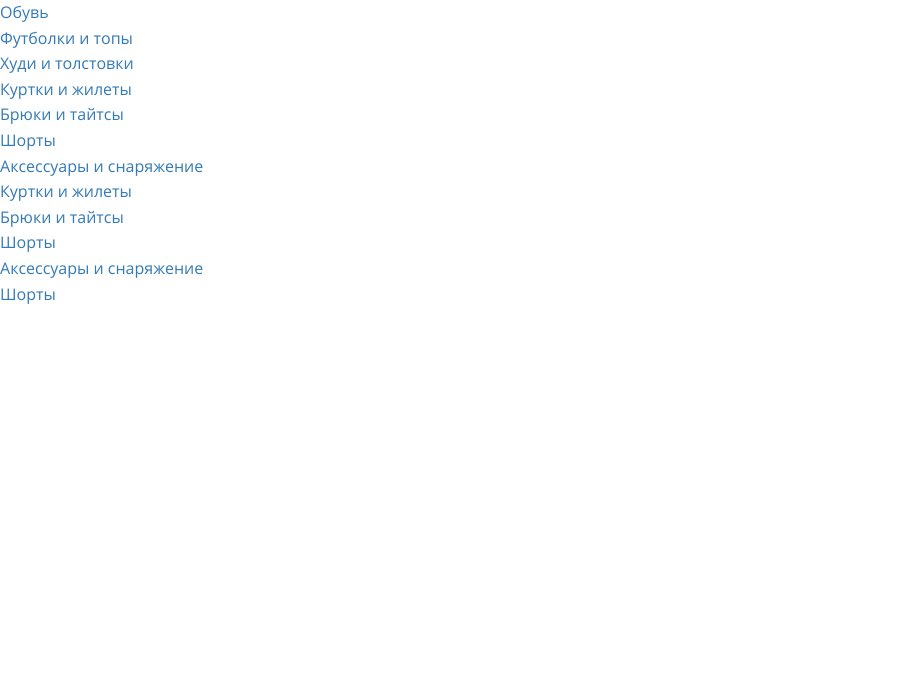
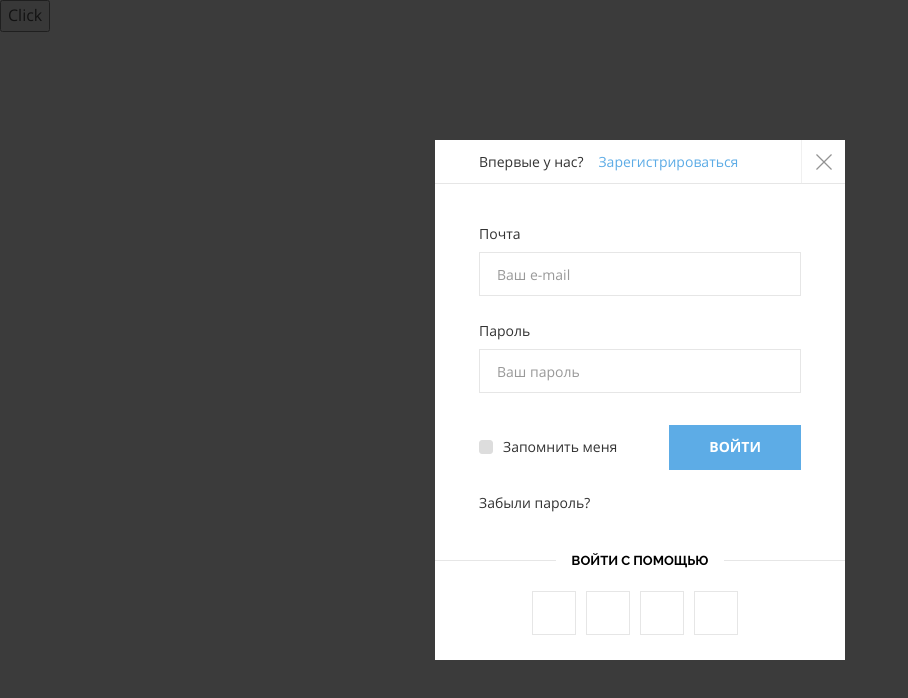
Before and after one commit to samovsisyan/inter_shop, a React (Create React App) app: page /categorys-menu in a window 1280 px wide. Shown: the top 698 px of the page, without its empty margins (0-908 px from the left). Built offline with nearby package versions, Linux system fonts and the light colour scheme; a web font is replaced by a local one.

Commit message:
Style Hidden And Show Login/Register

```diff
--- a/src/helper/CategorysMenu.js
+++ b/src/helper/CategorysMenu.js
@@ -2,23 +2,77 @@ import React, {Component} from 'react';
 import {Link} from "react-router-dom";
 
 class CategorysMenu extends Component {
+    constructor() {
+        super();
+        this.state = {
+            openSignIn: false,
+        }
+    }
+
+    toggelSignIn = () => {
+        this.setState({ openSignIn: !this.state.openSignIn})
+    }
     render() {
         return (
             <div>
-                <ul className="megamnu-dropdown dropdown-menu">
-                    <li><Link to="category-page.html">Обувь</Link></li>
-                    <li><Link to="category-page.html">Футболки и топы</Link></li>
-                    <li><Link to="category-page.html">Худи и толстовки</Link></li>
-                    <li><Link to="category-page.html">Куртки и жилеты</Link></li>
-                    <li><Link to="category-page.html">Брюки и тайтсы</Link></li>
-                    <li><Link to="category-page.html">Шорты</Link></li>
-                    <li><Link to="category-page.html">Аксессуары и снаряжение</Link></li>
-                    <li><Link to="category-page.html">Куртки и жилеты</Link></li>
-                    <li><Link to="category-page.html">Брюки и тайтсы</Link></li>
-                    <li><Link to="category-page.html">Шорты</Link></li>
-                    <li><Link to="category-page.html">Аксессуары и снаряжение</Link></li>
-                    <li><Link to="category-page.html">Шорты</Link></li>
-                </ul>
+
+                <button onClick={this.toggelSignIn}>Click</button>
+                <div className={`mfp-bg mfp-fade mfp-ready  ${this.state.openSignIn ? 'mfp-bg mfp-fade mfp-ready mfp-removing' : ''}`}></div>
+
+
+                <div className= {`mfp-wrap mfp-close-btn-in mfp-auto-cursor mfp-fade mfp-ready
+                     ${this.state.openSignIn ?
+                    'mfp-wrap mfp-close-btn-in mfp-auto-cursor mfp-fade mfp-ready mfp-removing'
+                : ''} `}
+                     tabIndex="-1"
+                     style={{overflow: `hidden auto`}}>
+                <div className="mfp-container mfp-s-ready mfp-inline-holder">
+                        <div  className="mfp-content">
+                            <div className="modal" id="sign_in">
+                                <div className="modal-dialog">
+                                    <div className="modal-content">
+                                        <div className="modal-header">
+                                            <div className="reg-title">Впервые у нас?<Link
+                                                to="/registr">Зарегистрироваться</Link></div>
+                                        </div>
+                                        <div className="modal-body">
+                                            <form id="sigh_in_form">
+                                                <p className="form-row form-row-wide">
+                                                    <label>Почта<span className="required"></span></label>
+                                                    <input type="text" value="" name="useremail"
+                                                           placeholder="Ваш e-mail" className="input-text" />
+                                                </p>
+                                                <p className="form-row form-row-wide">
+                                                    <label>Пароль<span className="required"></span></label>
+                                                    <input type="password" name="password" placeholder="Ваш пароль"
+                                                           className="input-text" />
+                                                </p>
+                                                <p className="form-row form-button clearfix">
+                                                    <label className="inline"><input type="checkbox" /><span
+                                                        className="input"></span>Запомнить меня</label>
+                                                    <button type="submit" className="btn-submit">Войти</button>
+                                                </p>
+                                                <Link to="#" className="return-pass">Забыли пароль?</Link>
+                                            </form>
+                                        </div>
+                                        <div className="modal-footer">
+                                            <div className="social-title">Войти с помощью</div>
+                                            <div className="socials">
+                                                <Link to="" className="social"><i className="fa fa-twitter"></i></Link>
+                                                <Link to="" className="social"><i className="fa fa-facebook"></i></Link>
+                                                <Link to="" className="social"><i className="fa fa-vk"></i></Link>
+                                                <Link to="" className="social"><i className="fa fa-instagram"></i></Link>
+                                            </div>
+                                        </div>
+                                    </div>
+                                </div>
+                                <button onClick={this.toggelSignIn} title="Закрыть" type="button" className="mfp-close"><img
+                                    src="img/icons/cross-black.png" alt="Закрыть" className="mfp-close" /></button>
+                            </div>
+                        </div>
+                        <div className="mfp-preloader">Загрузка...</div>
+                    </div>
+                </div>
             </div>
         );
     }
```
Also changed, not shown: src/components/Header.js (+86 -56 lines).
